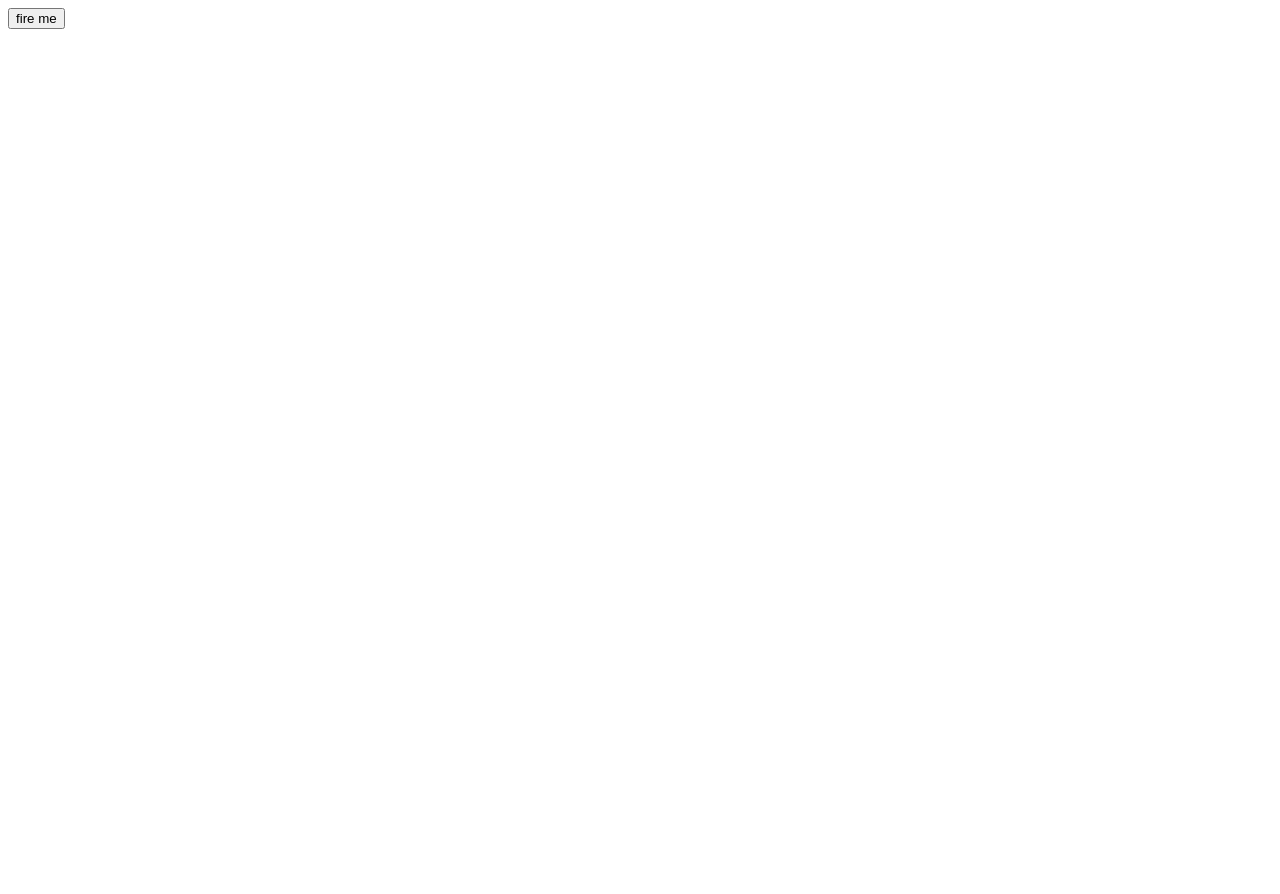
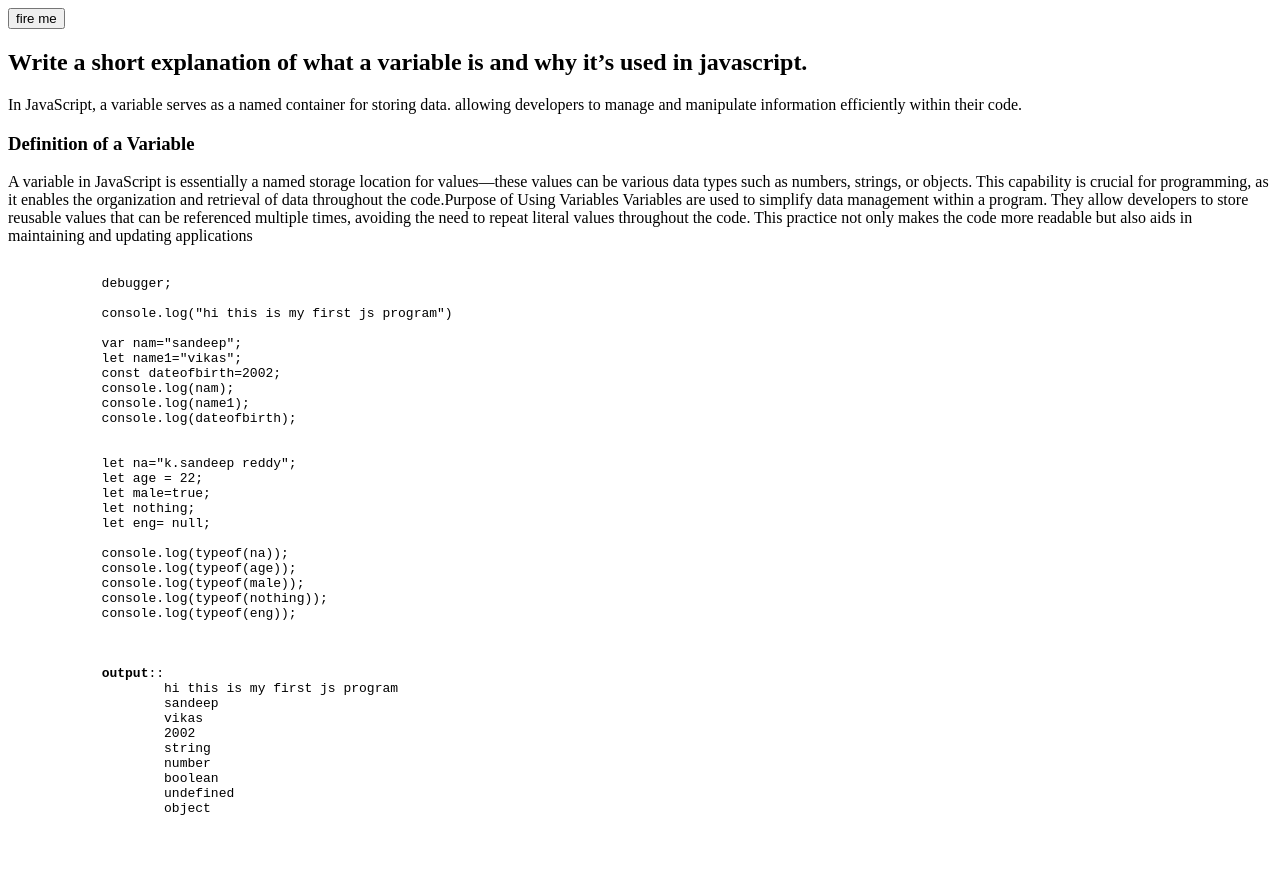
Before and after one commit to Sandeepb16/JavaScript_tasks, a plain HTML site: page module1/day1/first.html in a window 1280 px wide. Before the commit the page ends 800 px from the top, so only its background shows below. Drawn offline with Linux system fonts and the light colour scheme.

Commit message:
day1 task complected

```diff
--- a/module1/day1/first.html
+++ b/module1/day1/first.html
@@ -7,10 +7,59 @@
 </head>
 <body>
     <button onclick="alert('hi this is sandeep')">fire me</button>
-    <script>
-        console.log("hello world")
-    </script>
+
     <script src="san.js"></script>
+
+    <!-- Write a short explanation of what a variable is and why it’s used in javascript.-->
+     <h2>Write a short explanation of what a variable is and why it’s used in javascript.</h2>
+     <p> In JavaScript, a variable serves as a named container for storing data. allowing developers to manage and manipulate information efficiently within their code.</p>
+     <p><h3>Definition of a Variable</h3>
+        A variable in JavaScript is essentially a named storage location for values—these values can be various data types such as numbers, strings, or objects. This capability is crucial for programming,
+        as it enables the organization and retrieval of data throughout the code.Purpose of Using Variables
+        Variables are used to simplify data management within a program. They allow developers to store reusable values that can be referenced multiple times, avoiding the need to repeat literal values throughout the code. This practice not only makes the code more readable but also aids in maintaining and updating applications</p>
+        <pre><code>
+            debugger;
+
+            console.log("hi this is my first js program")
+
+            var nam="sandeep";
+            let name1="vikas";
+            const dateofbirth=2002;
+            console.log(nam);
+            console.log(name1);
+            console.log(dateofbirth);
+
+
+            let na="k.sandeep reddy";
+            let age = 22;
+            let male=true;
+            let nothing;
+            let eng= null;
+
+            console.log(typeof(na));
+            console.log(typeof(age));
+            console.log(typeof(male));
+            console.log(typeof(nothing));
+            console.log(typeof(eng));
+
+
+
+            <b>output</b>::
+                    hi this is my first js program
+                    sandeep
+                    vikas
+                    2002
+                    string
+                    number
+                    boolean
+                    undefined
+                    object
+
+
+
+
+        </code></pre>
+
 
 
 
--- a/module1/day1/san.js
+++ b/module1/day1/san.js
@@ -1,28 +1,26 @@
-console.log("hi this is my first js program")
 
-3
-
-// var name="sandeep";
-// let name1="vikas";
-// const dateofbirth=2002;
-// console.log(name);
-// console.log(name1);
-// console.log(dateofbirth);
-
-
-// let na="k.sandeep reddy";
-// let age = 22;
-// let male=true;
-// let nothing;
-// let eng= null;
-
-// console.log(typeof(na));
-// console.log(typeof(age));
-// console.log(typeof(male));
-// console.log(typeof(nothing));
-// console.log(typeof(eng));
 
 
 debugger;
-var a="hi ra mama"
-let b=2;
+
+console.log("hi this is my first js program")
+
+var nam="sandeep";
+let name1="vikas";
+const dateofbirth=2002;
+console.log(nam);
+console.log(name1);
+console.log(dateofbirth);
+
+
+let na="k.sandeep reddy";
+let age = 22;
+let male=true;
+let nothing;
+let eng= null;
+
+console.log(typeof(na));
+console.log(typeof(age));
+console.log(typeof(male));
+console.log(typeof(nothing));
+console.log(typeof(eng));
```
